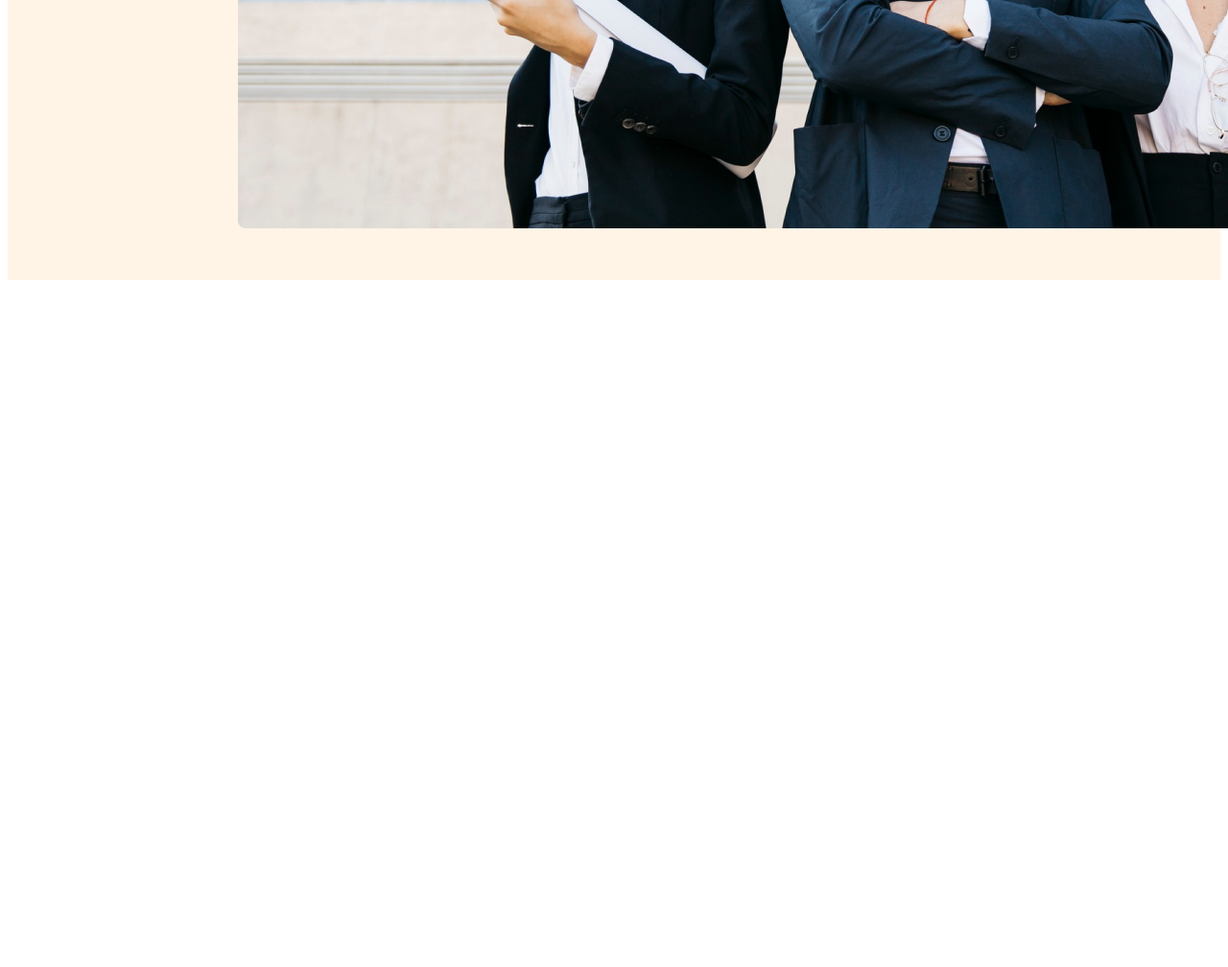
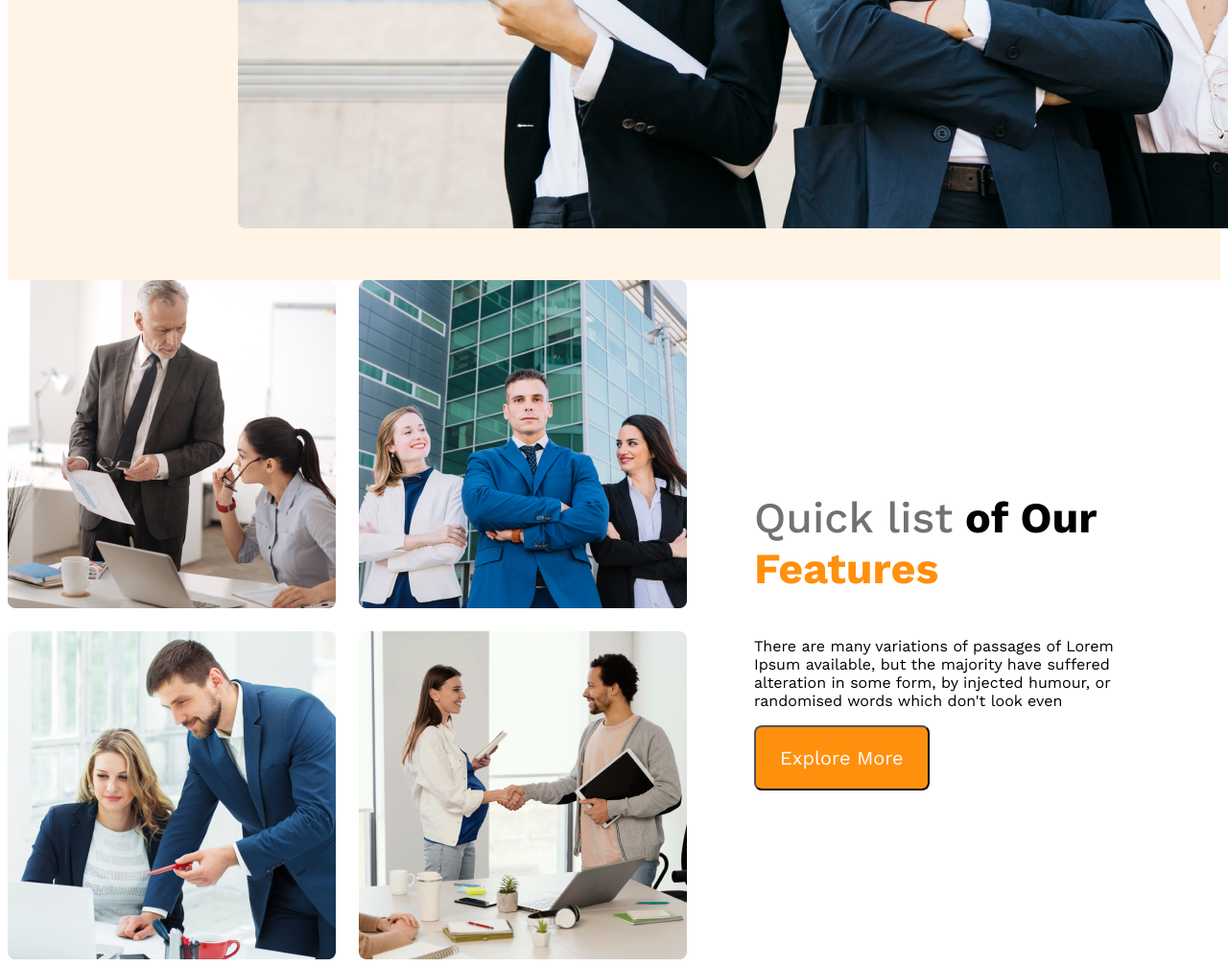
Before and after one commit to Harunasha/g3-resources, a plain HTML site: page index.html in a window 1280 px wide. Shown: the part 954-1962 px from the top of the page at 96% size. Before the commit the page ends 1254 px from the top, so only its background shows below. Drawn offline with nearby package versions, Linux system fonts and the light colour scheme.

Commit message:
add sections

```diff
--- a/archet.css
+++ b/archet.css
@@ -63,5 +63,33 @@ nav li a{
 @media screen and(min-width:576px) and(max-width:960px) {
     header{padding: 50px;}
     nav{ flex-direction: column;}
-
 }
+    /*main style*/
+    main {
+        max-width: 1440px;
+        margin: 0 auto;
+    }
+.teams-container {
+    display: flex;
+    align-items: center;
+}
+.team-img-container{
+    display: grid;
+    grid-template-columns: repeat(2,1fr);
+    gap:1.5rem;
+}
+.teams-content{
+    padding-right: 70px;
+    padding: 70px;
+}
+.teams-title{
+    font-size: 2.8rem;
+}
+.quick-list{
+    color: #727272;
+    font-weight: 500;
+}
+.text-feature{
+    color: #FF900E;
+    font-weight: 700;
+}
--- a/index.html
+++ b/index.html
@@ -28,7 +28,19 @@
 </div>
     </header>
     <main>
-
+<section class="teams-container">
+    <div class="team-img-container">
+        <img src="team1.png" alt="">
+        <img src="team2.png" alt="">
+        <img src="team3.png" alt="">
+        <img src="team4.png" alt="">
+    </div>
+    <div class="teams-content">
+<h3 class="teams-title"><span class="quick-list">Quick list</span> <span>of Our</span> <span class="text-feature">Features</span></h3>
+<p class="teams-description">There are many variations of passages of Lorem Ipsum available, but the majority have suffered alteration in some form, by injected humour, or randomised words which don't look even</p>
+<button class="btn-primary">Explore More</button>
+    </div>
+</section>
     </main>
     <footer>
 
```
